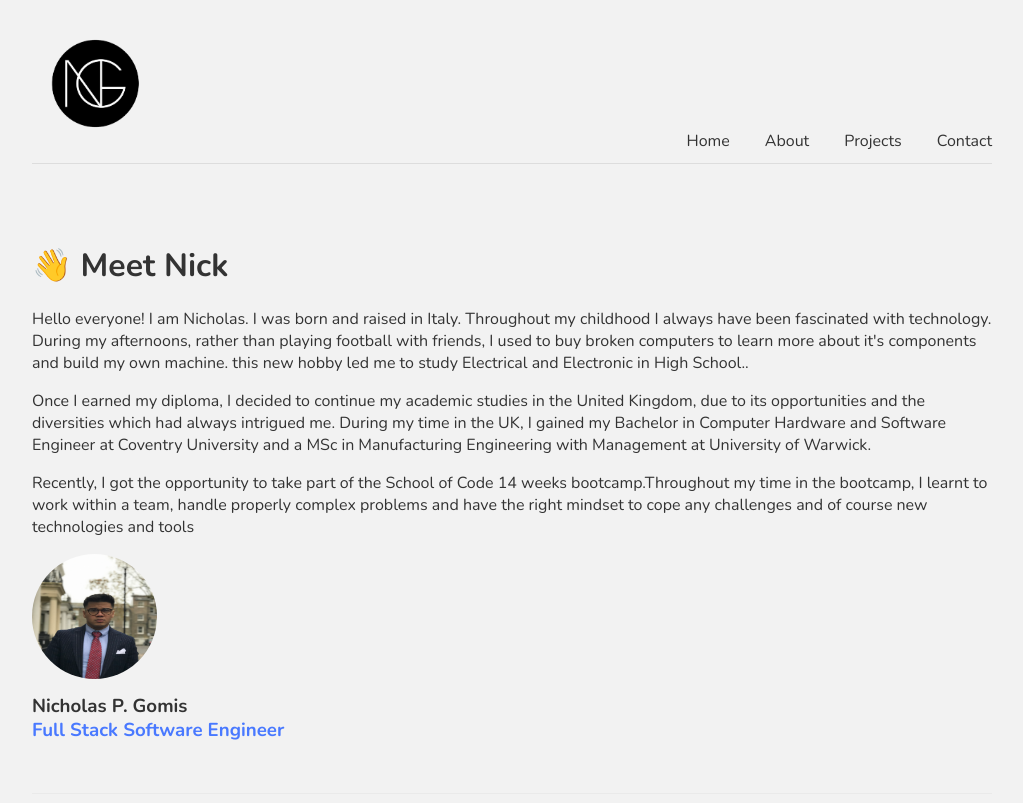
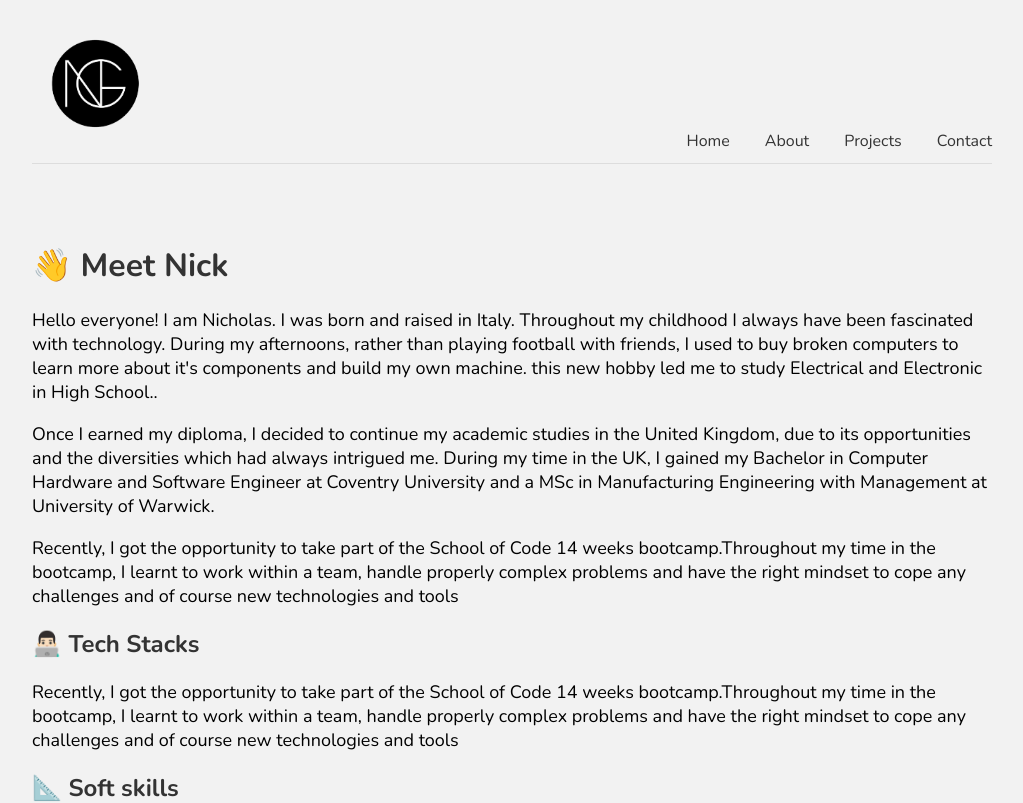
Before and after one commit to NicholasGomis/portfolio, a Next.js app: page /about in a window 1280 px wide. Shown: the top 803 px of the page, without its empty margins (128-1151 px from the left). Built offline with nearby package versions, Linux system fonts and the light colour scheme.

Commit message:
Added Tech Stacks section and Soft skills

```diff
--- a/pages/about.js
+++ b/pages/about.js
@@ -14,12 +14,17 @@ export default function About(props) {
 
             <h1> 👋 Meet Nick </h1>
 
-            <p> Hello everyone! I am Nicholas. I was born and raised in Italy. Throughout my childhood I always have been fascinated with technology. During my afternoons, rather than playing football with friends, I used to buy broken computers to learn more about it's components and build my own machine. this new hobby led me to study Electrical and Electronic in High School..
+            <p className={styles.textpara}> Hello everyone! I am Nicholas. I was born and raised in Italy. Throughout my childhood I always have been fascinated with technology. During my afternoons, rather than playing football with friends, I used to buy broken computers to learn more about it's components and build my own machine. this new hobby led me to study Electrical and Electronic in High School..
             </p>
 
-            <p> Once I earned my diploma, I decided to continue my academic studies in the United Kingdom, due to its opportunities and the diversities which had always intrigued me. During my time in the UK, I gained my Bachelor in Computer Hardware and Software Engineer at Coventry University and a MSc in Manufacturing Engineering with Management at University of Warwick.</p>
+            <p className={styles.textpara} > Once I earned my diploma, I decided to continue my academic studies in the United Kingdom, due to its opportunities and the diversities which had always intrigued me. During my time in the UK, I gained my Bachelor in Computer Hardware and Software Engineer at Coventry University and a MSc in Manufacturing Engineering with Management at University of Warwick.</p>
 
-           <p> Recently, I got the opportunity to take part of the School of Code 14 weeks bootcamp.Throughout my time in the bootcamp, I learnt to work within a team, handle properly complex problems and have the right mindset to cope any challenges and of course new technologies and tools  </p>
+           <p className={styles.textpara}> Recently, I got the opportunity to take part of the School of Code 14 weeks bootcamp.Throughout my time in the bootcamp, I learnt to work within a team, handle properly complex problems and have the right mindset to cope any challenges and of course new technologies and tools  </p>
+            <h2> 👨🏻‍💻  Tech Stacks </h2>
+            <p className={styles.textpara}> Recently, I got the opportunity to take part of the School of Code 14 weeks bootcamp.Throughout my time in the bootcamp, I learnt to work within a team, handle properly complex problems and have the right mindset to cope any challenges and of course new technologies and tools  </p>
+
+            <h2> 📐  Soft skills </h2>
+            <p className={styles.textpara}> Recently, I got the opportunity to take part of the School of Code 14 weeks bootcamp.Throughout my time in the bootcamp, I learnt to work within a team, handle properly complex problems and have the right mindset to cope any challenges and of course new technologies and tools  </p>
 
          <img className={styles.imgprofile} src={"./profileimg.png"} alt="profilelogo" />
          <h3 className={styles.signature} > Nicholas P. Gomis</h3>
--- a/styles/About.module.css
+++ b/styles/About.module.css
@@ -1,3 +1,4 @@
+@import url('https://fonts.googleapis.com/css2?family=Nunito:wght@300;400;600;700&display=swap');
 
 .imgprofile{
 height: 125px;
@@ -14,3 +15,9 @@ line-height: 5px;
 color: #4979ff;
 line-height: 5px;
 }
+
+.textpara {
+color: black;
+font-family: "Nunito";
+font-size: 18px;
+}
```
Also changed, not shown: public/profileimg.png.
